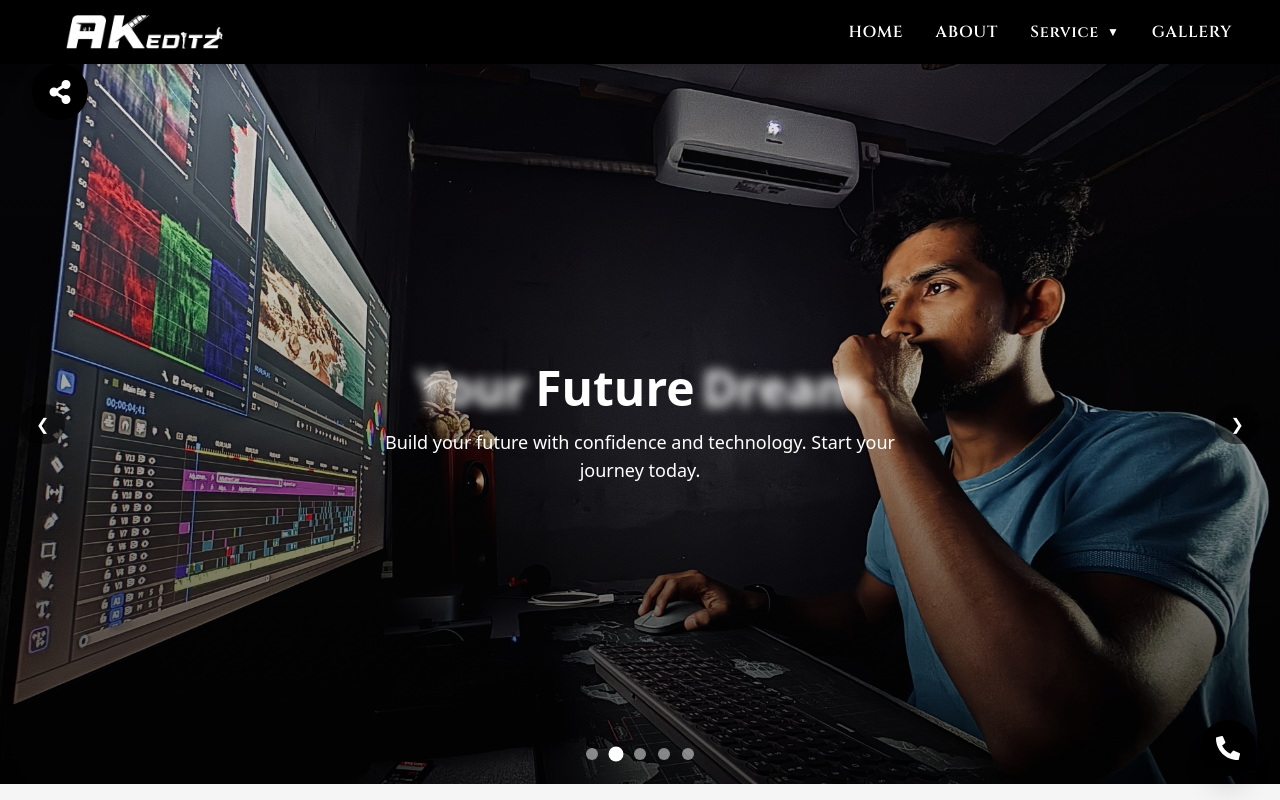
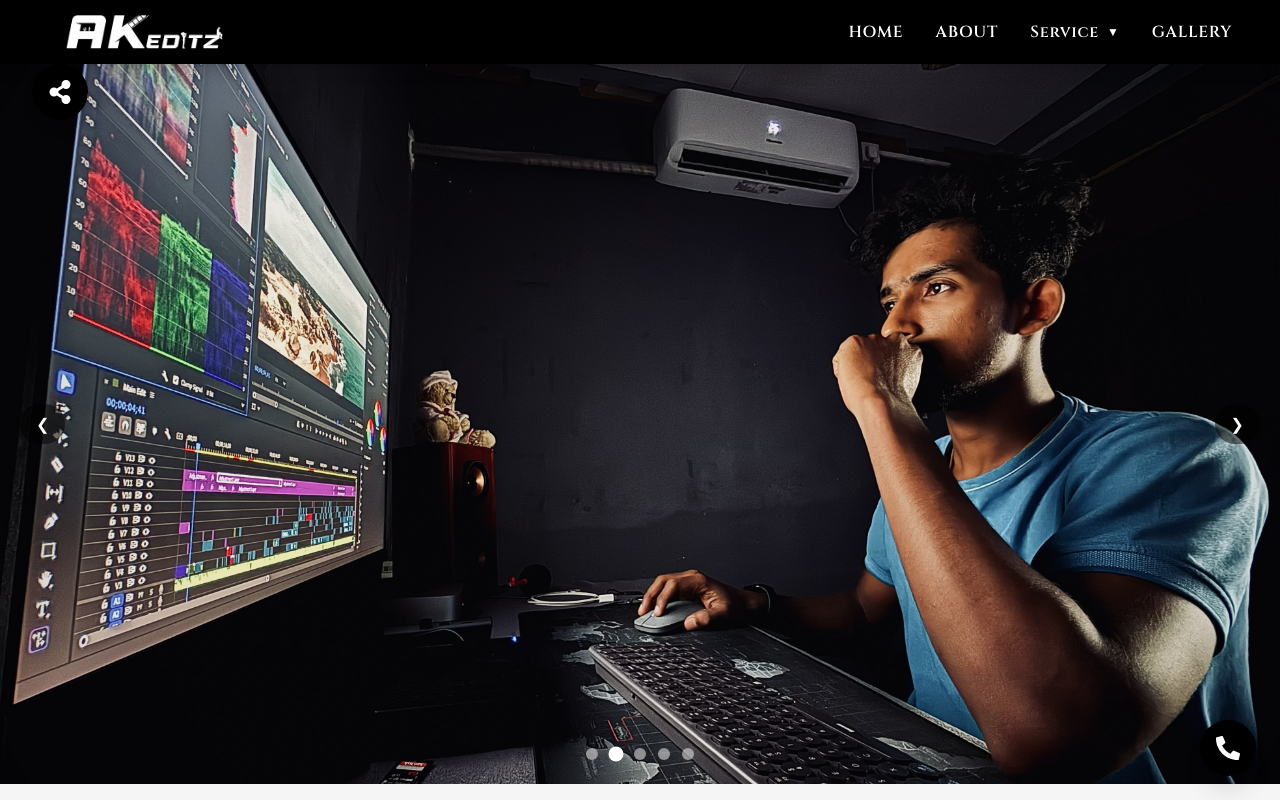
Before and after one commit to RohanbenjaminGitLab/Ak-Studio, a React (Vite) app: page / in a window 1280 px wide. Shown: the top 800 px of the page. Built offline with nearby package versions, Linux system fonts and the light colour scheme.

Commit message:
update hero slider

```diff
--- a/src/components/HeroSlide/HeroSlide.jsx
+++ b/src/components/HeroSlide/HeroSlide.jsx
@@ -125,18 +125,7 @@ export default function HeroSlider() {
 
       {/* ===== Overlay ===== */}
 
-      <div className="absolute inset-0 bg-gradient-to-t from-black/70 via-black/30 to-transparent z-10" />
-
-      {/* ===== Hero Text ===== */}
-
-      <div className="absolute z-20 inset-0 flex flex-col justify-center items-center text-center px-6">
-        <TrueFocus sentence="Your Future Dream" />
-
-        <p className="text-white mt-4 text-sm sm:text-base md:text-lg max-w-xl">
-          Build your future with confidence and technology. Start your journey today.
-        </p>
-      </div>
-
+      <div className="absolute inset-0 bg-gradient- from-black/70 via-black/30 to-transparent z-10" />
       {/* ===== Left Arrow ===== */}
 
       <button
```
